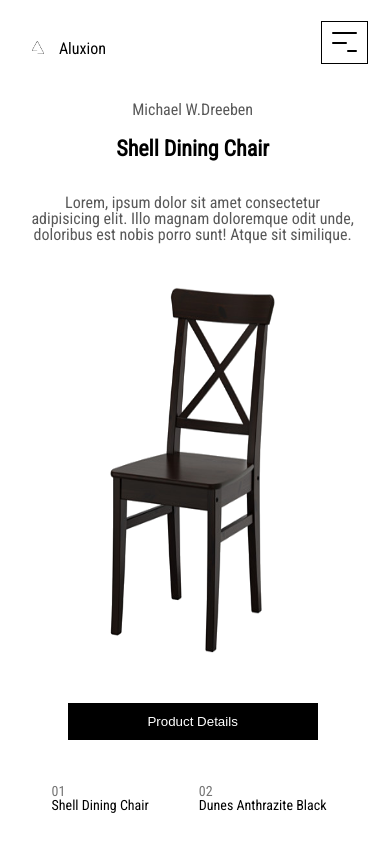
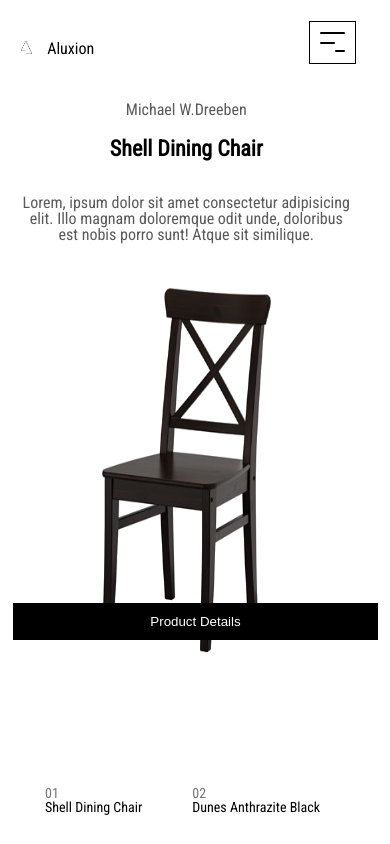
Before and after one commit to Mateoo-pierre/Maquetacion-Aluxion, a React (Create React App) app in the folder prueba-maquetacion-aluxion/: page / in a window 390 px wide. Built offline with nearby package versions, Linux system fonts and the light colour scheme.

Commit message:
respnsive tablet: sliders, buttonDetails

```diff
--- a/prueba-maquetacion-aluxion/src/containers/intro/intro-style.js
+++ b/prueba-maquetacion-aluxion/src/containers/intro/intro-style.js
@@ -54,4 +54,13 @@ export const IntroStyle = styled.div`
 
   }
 
+  @media screen and (max-width : 1000px){
+
+    .bodyIntro{
+      background: white;
+      margin-left: 5%;
+      height: 100vh;
+    }
+  }
+
 `;
--- a/prueba-maquetacion-aluxion/src/containers/sliders/sliders-style.js
+++ b/prueba-maquetacion-aluxion/src/containers/sliders/sliders-style.js
@@ -90,6 +90,41 @@ export const SliderStyle = styled.div`
         }
     }
 
+
+    @media screen and (max-width : 1000px ) {
+
+        .swiper-container{
+            margin-top: 60px;
+        }
+
+        .sections{
+            display: inline-block;
+            scroll-snap-align: start;
+            height: 70vh;
+        }
+
+        .sections img{
+            top: 0;
+            margin-top: 0%;
+            margin-left: 0%;
+            height: 70%;
+            width: 90%;
+        }
+
+        .descrip{
+            text-align: center;
+            margin-top: 0%;
+            margin-bottom: 20px;
+            width: 90%;
+            font-family: 'Roboto Condensed', sans-serif;
+        }
+
+        .slider-2{
+            margin-top: 40px;
+        }
+    }
+
+
     @media screen and (max-width : 380px){
 
         .swiper-container{
@@ -145,6 +180,27 @@ export const ButtonOne = styled.div`
     }
 
 
+    @media screen and (max-width : 1000px ) {
+
+        .divButton {
+            margin-top: 10px;
+            margin-left: -5%;
+            position: relative;
+            top: -100px;
+        }
+
+        .divButton button{
+            cursor: pointer;
+            padding: 10px 35%;
+            border: 1px solid black;
+            color: white;
+            background-color: black;
+            font-weight: 500;
+        }
+
+    }
+
+
     @media screen and (max-width : 380px){
 
         .divButton {
--- a/prueba-maquetacion-aluxion/src/containers/sliders/sliders.css
+++ b/prueba-maquetacion-aluxion/src/containers/sliders/sliders.css
@@ -143,3 +143,8 @@
     }
 
 } */
+
+@media screen and (max-width : 1000px){
+
+
+}
```
